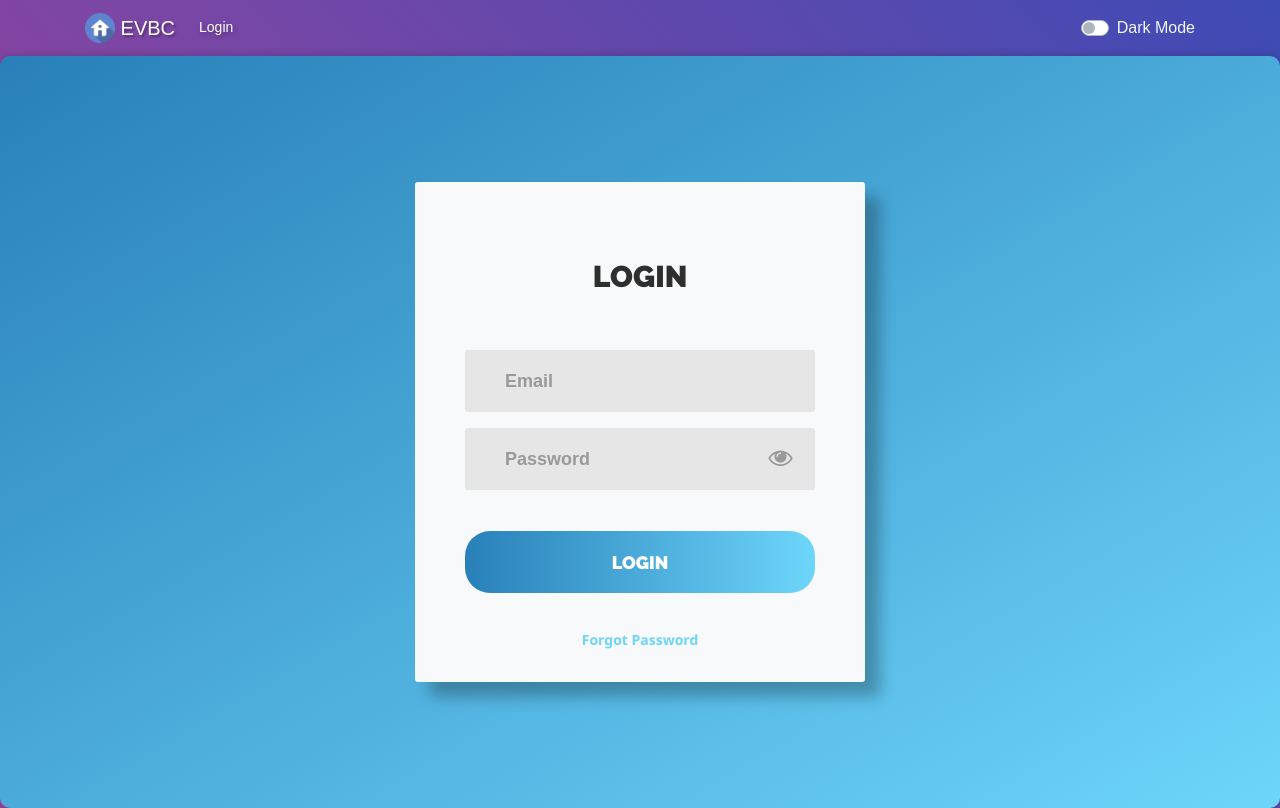
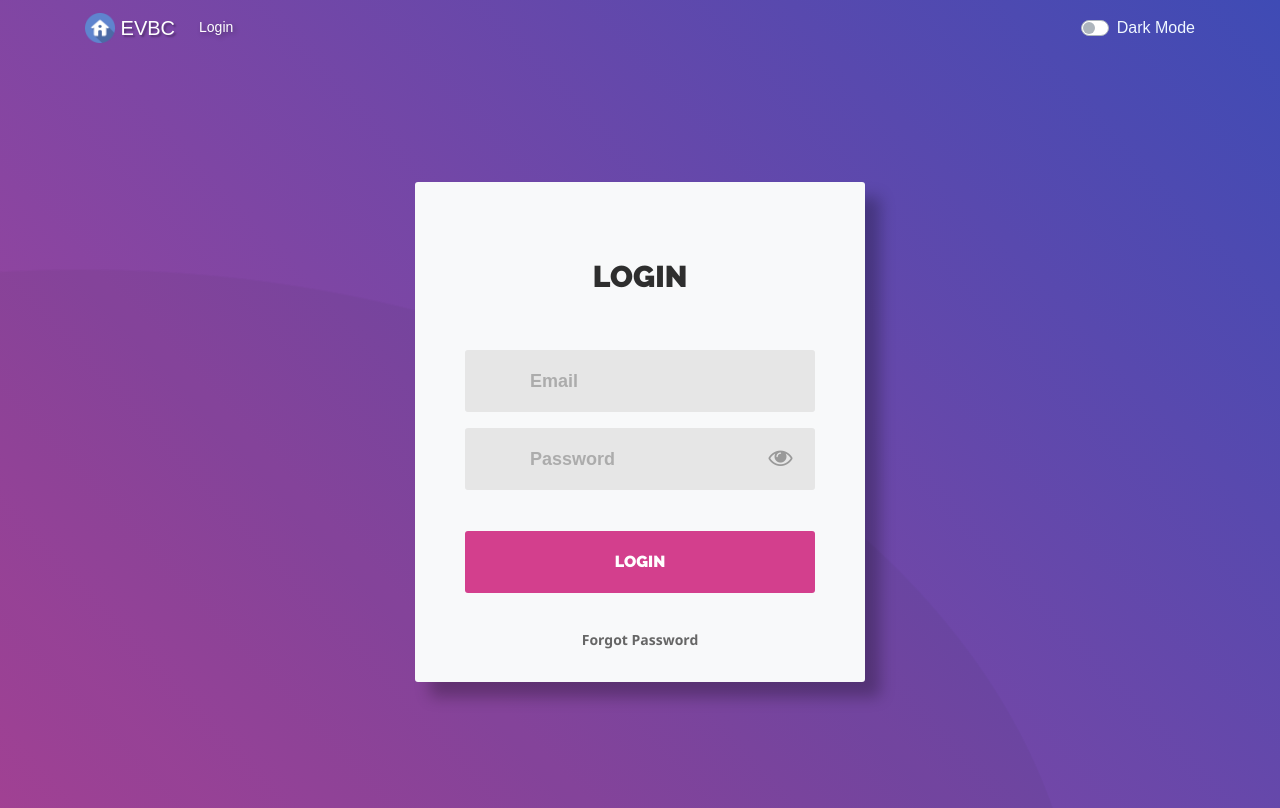
Before and after one commit to rez047/October-29th, a Django app: page / in a window 1280 px wide. Run offline with Django 3.2, Linux system fonts and the light colour scheme; some libraries are stand-ins or nearby versions; some web fonts are replaced.

Commit message:
Initial commit

```diff
--- a/school_management_app/templates/login_page.html
+++ b/school_management_app/templates/login_page.html
@@ -25,83 +25,6 @@
   <link rel="stylesheet" type="text/css" href="{% static "custom/css/dark-mode-login.css" %}">
   <link rel="preconnect" href="https://fonts.gstatic.com">
   <link href="https://fonts.googleapis.com/css2?family=Raleway:wght@900&display=swap" rel="stylesheet">
-
-  <style>
-    .container-login100 {
-      background: linear-gradient(to bottom right, #2980b9, #6dd5fa);
-      border-radius: 10px;
-      box-shadow: 0px 0px 10px rgba(0, 0, 0, 0.2);
-    }
-
-    .wrap-input100 {
-      position: relative;
-    }
-
-    .wrap-input100 input {
-      padding-left: 40px;
-    }
-
-    .wrap-input100 .input100:focus + .focus-input100::before {
-      width: 100%;
-    }
-
-    .input100::placeholder {
-      color: #999999;
-    }
-
-    .focus-input100::before {
-      content: "";
-      display: block;
-      position: absolute;
-      bottom: 0;
-      left: 0;
-      width: 0;
-      height: 2px;
-      background-color: #6dd5fa;
-      transition: width 0.4s;
-    }
-
-    .symbol-input100 {
-      position: absolute;
-      top: 50%;
-      transform: translateY(-50%);
-      left: 10px;
-      font-size: 18px;
-      color: #999999;
-    }
-
-    .symbol-input100 i {
-      line-height: inherit;
-    }
-
-    .login100-form-btn {
-      background: linear-gradient(to right, #2980b9, #6dd5fa);
-      border-radius: 25px;
-      padding: 15px 30px;
-      font-size: 18px;
-      font-weight: bold;
-      color: #ffffff;
-      transition: all 0.3s ease;
-    }
-
-    .login100-form-btn:hover {
-      background: linear-gradient(to right, #6dd5fa, #2980b9);
-    }
-
-    .txt1 {
-      font-size: 14px;
-      color: #ffffff;
-    }
-
-    .txt1 a {
-      color: #6dd5fa;
-    }
-
-    .txt1 a:hover {
-      color: #2980b9;
-      text-decoration: none;
-    }
-  </style>
 </head>
 
 <body style="background-color: rgb(31, 31, 31);">
@@ -129,6 +52,10 @@
               </li>
             </ul>
 
+            <!-- <div class="my-2 my-lg-0">
+              <button class="btn mr-4 en-button"></button>
+              <button class="btn mr-4 mn-button"></button>
+            </div> -->
             <div class="custom-control custom-switch noselect">
               <input type="checkbox" class="custom-control-input" id="darkSwitch">
               <label class="custom-control-label" for="darkSwitch" style="color: aliceblue;">Dark Mode</label>
@@ -139,32 +66,28 @@
     </div>
     <!-- Form -->
     <div class="container-login100 noselect">
-      <div class="wrap-login100 p-l-50 p-r-50 p-t-77 p-b-30 bg-light" style="transition: all 0.4s; -webkit-transition: all 0.4s; -o-transition: all 0.4s; -moz-transition: all 0.4s;"
-        data-aos="zoom-in">
+      <div class="wrap-login100 p-l-50 p-r-50 p-t-77 p-b-30 bg-light" style="transition: all 0.4s; -webkit-transition: all 0.4s; -o-transition: all 0.4s; -moz-transition: all 0.4s;" data-aos="zoom-in">
         <form class="login100-form validate-form" action="/doLogin" method="post" id="demo-form">
           {% csrf_token %}
           <span class="login100-form-title p-b-55">Login</span>
 
-          <div class="wrap-input100 validate-input m-b-16" data-validate="Please enter your email">
-            <input type="email" class="input100 dark-input dark-placeholder" placeholder="Email" name="email"
-              style="transition: all 0.4s; -webkit-transition: all 0.4s; -o-transition: all 0.4s; -moz-transition: all 0.4s;" />
+          <div class="wrap-input100 validate-input m-b-16" data-validate="Хэрэглэгчийн нэрээ хийнэ үү?">
+            <input type="email" class="input100 dark-input dark-placeholder" placeholder="Email" name="email" style="transition: all 0.4s; -webkit-transition: all 0.4s; -o-transition: all 0.4s; -moz-transition: all 0.4s;"/>
             <span class="focus-input100"></span>
             <span class="symbol-input100">
-              <i class="lnr lnr-user dark-icon"></i>
+              <span class="lnr lnr-user dark-icon"></span>
             </span>
           </div>
 
-          <div class="wrap-input100 validate-input m-b-16" data-validate="Please enter your password">
-            <input type="password" class="input100 dark-input dark-placeholder" placeholder="Password" name="password"
-              id="password-field"
-              style="transition: all 0.4s; -webkit-transition: all 0.4s; -o-transition: all 0.4s; -moz-transition: all 0.4s;" />
+          <div class="wrap-input100 validate-input m-b-16" data-validate="Нууц үгээ хийнэ үү?">
+            <input type="password" class="input100 dark-input dark-placeholder" placeholder="Password" name="password" id="password-field" style="transition: all 0.4s; -webkit-transition: all 0.4s; -o-transition: all 0.4s; -moz-transition: all 0.4s;"/>
+            <!-- <span toggle="#password-field" class="fa fa-fw fa-eye field-icon toggle-password" style="position: relative;float: right;"></span> -->
             <span class="focus-input100"></span>
             <span class="symbol-input100">
-              <i class="lnr lnr-lock dark-icon"></i>
+              <span class="lnr lnr-lock dark-icon"></span>
             </span>
             <span class="symbol-inputcustom">
-              <i toggle="#password-field" class="fa fa-fw fa-eye field-icon toggle-password dark-icon"
-                style="pointer-events: all; cursor: pointer;"></i>
+              <span toggle="#password-field" class="fa fa-fw fa-eye field-icon toggle-password dark-icon" style="pointer-events: all; cursor: pointer;"></span>
             </span>
           </div>
 
@@ -191,29 +114,13 @@
 
           <div class="text-center w-full p-t-35">
             <span class="txt1">
-              <a class="dark-text forgot-password-text"
-                style="font-family: 'Segoe UI', Tahoma, Geneva, Verdana, sans-serif; font-weight: 700;"
-                href="{% url 'password_reset' %}">Forgot Password</a>
+              <a class="dark-text forgot-password-text" style="font-family: 'Segoe UI', Tahoma, Geneva, Verdana, sans-serif; font-weight: 700;" href="{% url 'password_reset' %}">Forgot Password</a>
             </span>
           </div>
         </form>
       </div>
     </div>
   </div>
-
-  <script src="{% static "custom/vendor/jquery/jquery-3.2.1.min.js" %}"></script>
-  <script src="{% static "custom/vendor/bootstrap/js/popper.js" %}"></script>
-  <script src="{% static "custom/vendor/bootstrap/js/bootstrap.min.js" %}"></script>
-  <script src="{% static "custom/vendor/select2/select2.min.js" %}"></script>
-  <script src="{% static "custom/vendor/tilt/tilt.jquery.min.js" %}"></script>
-  <script src="https://unpkg.com/sweetalert/dist/sweetalert.min.js"></script>
-  <script src="https://unpkg.com/sweetalert/dist/sweetalert.min.js"></script>
-  <script src="{% static "custom/js/main.js" %}"></script>
-  <script src="https://unpkg.com/sweetalert/dist/sweetalert.min.js"></script>
-  <script src="https://cdn.jsdelivr.net/npm/@pwabuilder/pwainstall@1.0.22/dist/pwainstall.min.js"></script>
-  <script src="https://unpkg.com/sweetalert/dist/sweetalert.min.js"></script>
-  <script src="{% static "custom/js/login.js" %}"></script>
-  <script src="https://unpkg.com/sweetalert/dist/sweetalert.min.js"></script>
 
   <script src="{% static "custom/vendor/jquery/jquery-3.2.1.min.js" %}"></script>
   <script src="https://code.jquery.com/jquery-3.5.1.slim.min.js"
```
Also changed, not shown: db.sqlite3.
